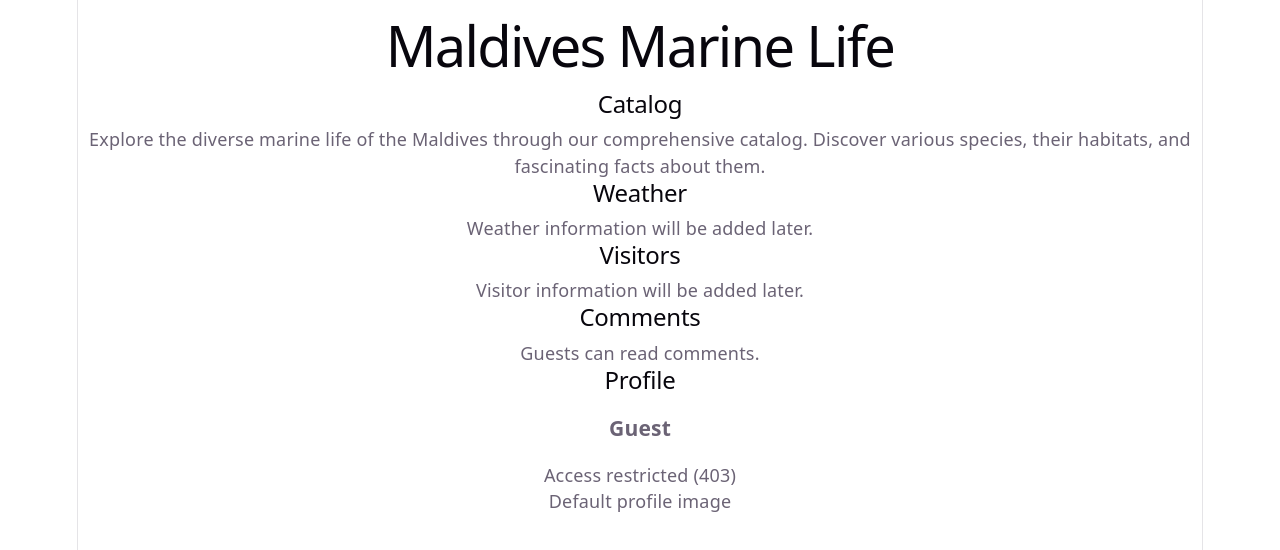
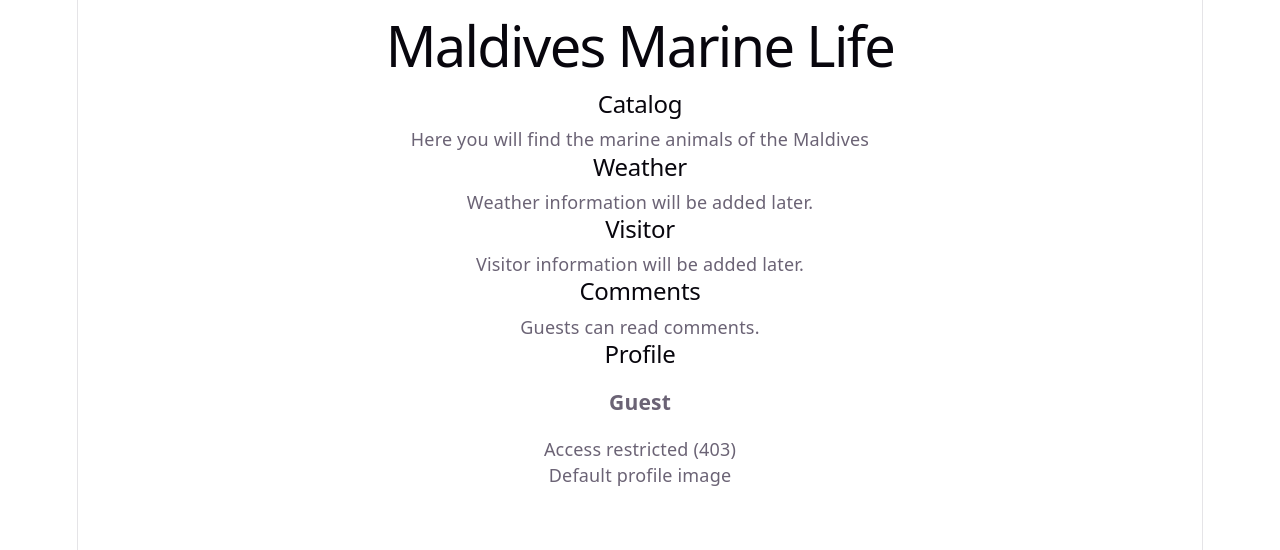
Before and after one commit to BrianN195/Abschlussprojekt-Simon-Brian-Jimmy, a React (Vite) app in the folder frontend/: page /main in a window 1280 px wide. Shown: the top 550 px of the page. Built offline with nearby package versions, Linux system fonts and the light colour scheme.

Commit message:
Components, aschitecture, frontend  WIP

```diff
--- a/frontend/src/components/auth/AuthContainer.tsx
+++ b/frontend/src/components/auth/AuthContainer.tsx
@@ -6,8 +6,11 @@ function AuthContainer() {
     return (
         <div className="auth-container">
             <GuestButton />
+
+            <RegisterButton />
+
             <LoginLogoutButton />
-            <RegisterButton />
+
         </div>
     );
 }
--- a/frontend/src/components/auth/LoginLogoutButton.tsx
+++ b/frontend/src/components/auth/LoginLogoutButton.tsx
@@ -1,5 +1,10 @@
 function LoginLogoutButton() {
-    return <button className="login-logout-button">Login/Logout</button>
+    return (
+
+    <button className="login-logout-button">
+        Login
+    </button>
+    );
 }
 
 export default LoginLogoutButton;
--- a/frontend/src/components/main/CatalogSection.tsx
+++ b/frontend/src/components/main/CatalogSection.tsx
@@ -2,7 +2,7 @@ function CatalogSection() {
     return (
         <section className="catalog-section">
             <h2 className="section-title">Catalog</h2>
-            <p className="section-description">Explore the diverse marine life of the Maldives through our comprehensive catalog. Discover various species, their habitats, and fascinating facts about them.</p>
+            <p className="section-description">Here you will find the marine animals of the Maldives</p>
         </section>
     );
 }
--- a/frontend/src/components/main/CommentSection.tsx
+++ b/frontend/src/components/main/CommentSection.tsx
@@ -1,10 +1,12 @@
 function CommentSection() {
     return (
         <section className="comment-section">
-            <h2>Comments</h2>
+            <h2>Comments
+                </h2>
 
-            <p>Guests can read comments.</p>
+            <p>Guests can read comments.
 
+            </p>
         </section>
     );
 }
--- a/frontend/src/components/main/ProfileSection.tsx
+++ b/frontend/src/components/main/ProfileSection.tsx
@@ -1,14 +1,21 @@
 function ProfileSection() {
     return (
         <section className="profile-section">
-            <h2 className="section-title">Profile</h2>
+            <h2 className="section-title">Profile
+                </h2>
 
             <article className="profile-card">
-                <h3 className="profile-name">Guest</h3>
+                <h3 className="profile-name">Guest
 
-                <p className="profile-bio">Access restricted (403)</p>
+                </h3>
 
-                <p className="profile-info">Default profile image</p>
+                <p className="profile-bio">Access restricted (403)
+
+                </p>
+
+                <p className="profile-info">Default profile image
+
+                </p>
             </article>
         </section>
     );
--- a/frontend/src/components/main/VisitorSection.tsx
+++ b/frontend/src/components/main/VisitorSection.tsx
@@ -2,12 +2,12 @@ function VisitorSection() {
   return (
     <section className="visitor-section">
       <h2 className="section-title">
-        Visitors
-      </h2>
+        Visitor
+        </h2>
 
       <p className="section-subtitle">
         Visitor information will be added later.
-      </p>
+        </p>
     </section>
   );
 }
--- a/frontend/src/pages/MainPage.tsx
+++ b/frontend/src/pages/MainPage.tsx
@@ -7,7 +7,9 @@ import WeatherSection from "../components/main/WeatherSection";
 function MainPage() {
     return (
         <main className="main-page">
-            <h1 className="main-title">Maldives Marine Life</h1>
+            <h1 className="main-title">
+                Maldives Marine Life
+            </h1>
 
             <CatalogSection />
 
```
Also changed, not shown: frontend/src/components/main/WeatherSection.tsx (+6 -2 lines), 1 other file (tests, documents, lock files or other folders).
